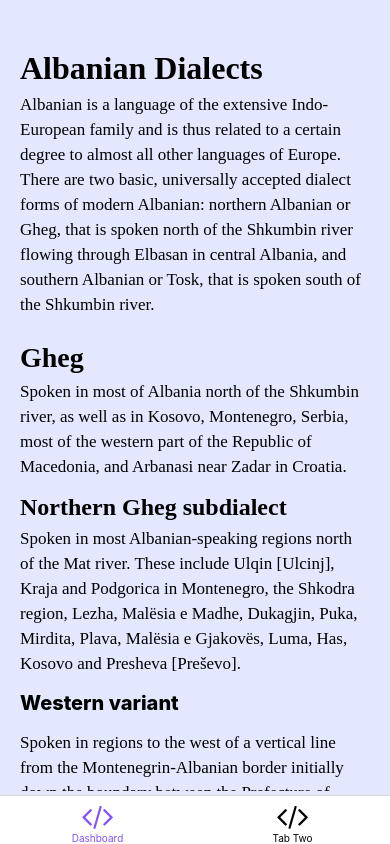
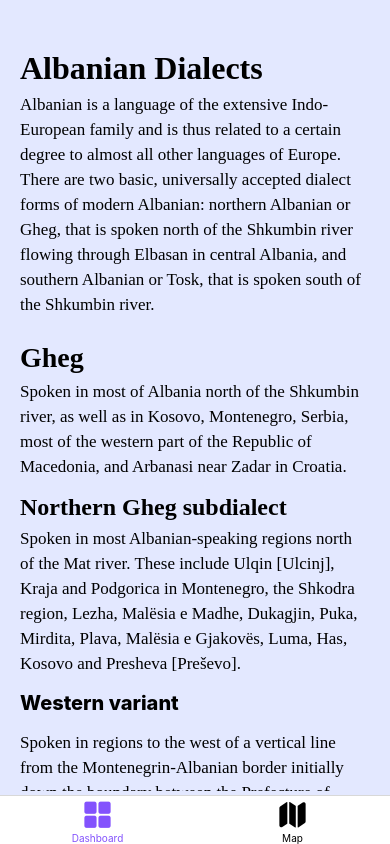
Before and after one commit to Kushtrim17/alb-story, a React Native app: screen /Dashboard in a window 390 px wide. Built offline with nearby package versions, Linux system fonts and the light colour scheme; a web font is replaced by a local one; what expo-linking would draw is missing.

Commit message:
add tab icons

```diff
--- a/navigation/index.tsx
+++ b/navigation/index.tsx
@@ -3,7 +3,7 @@
  * https://reactnavigation.org/docs/getting-started
  *
  */
-import { FontAwesome } from "@expo/vector-icons";
+import { FontAwesome, Ionicons } from "@expo/vector-icons";
 import { createBottomTabNavigator } from "@react-navigation/bottom-tabs";
 import { NavigationContainer, DefaultTheme, DarkTheme } from "@react-navigation/native";
 import { createNativeStackNavigator } from "@react-navigation/native-stack";
@@ -69,15 +69,15 @@ function BottomTabNavigator() {
         options={({ navigation }: RootTabScreenProps<"Dashboard">) => ({
           title: "Dashboard",
           headerShown: false,
-          tabBarIcon: ({ color }) => <TabBarIcon name="code" color={color} />,
+          tabBarIcon: ({ color }) => <TabBarIcon name="grid" color={color} />,
         })}
       />
       <BottomTab.Screen
-        name="TabTwo"
+        name="Map"
         component={TabTwoScreen}
         options={{
-          title: "Tab Two",
-          tabBarIcon: ({ color }) => <TabBarIcon name="code" color={color} />,
+          title: "Map",
+          tabBarIcon: ({ color }) => <TabBarIcon name="map" color={color} />,
         }}
       />
     </BottomTab.Navigator>
@@ -87,6 +87,6 @@ function BottomTabNavigator() {
 /**
  * You can explore the built-in icon families and icons on the web at https://icons.expo.fyi/
  */
-function TabBarIcon(props: { name: React.ComponentProps<typeof FontAwesome>["name"]; color: string }) {
-  return <FontAwesome size={30} style={{ marginBottom: -3 }} {...props} />;
+function TabBarIcon(props: { name: React.ComponentProps<typeof Ionicons>["name"]; color: string }) {
+  return <Ionicons size={30} style={{ marginBottom: -3 }} {...props} />;
 }
--- a/types.tsx
+++ b/types.tsx
@@ -24,6 +24,7 @@ export type RootStackScreenProps<Screen extends keyof RootStackParamList> = Nati
 export type RootTabParamList = {
   TabOne: undefined;
   TabTwo: undefined;
+  Map: undefined;
   Dashboard: undefined;
 };
 
```
